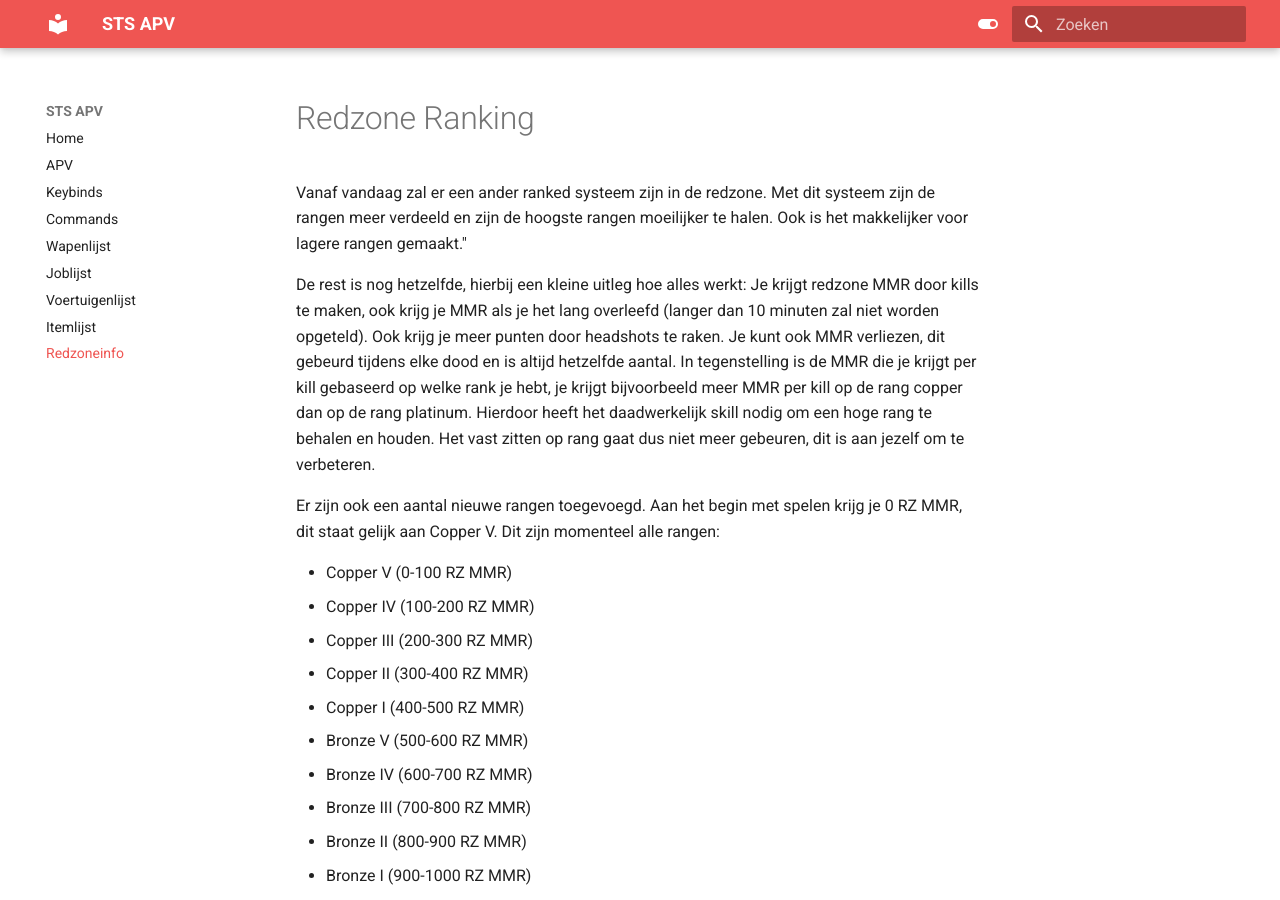
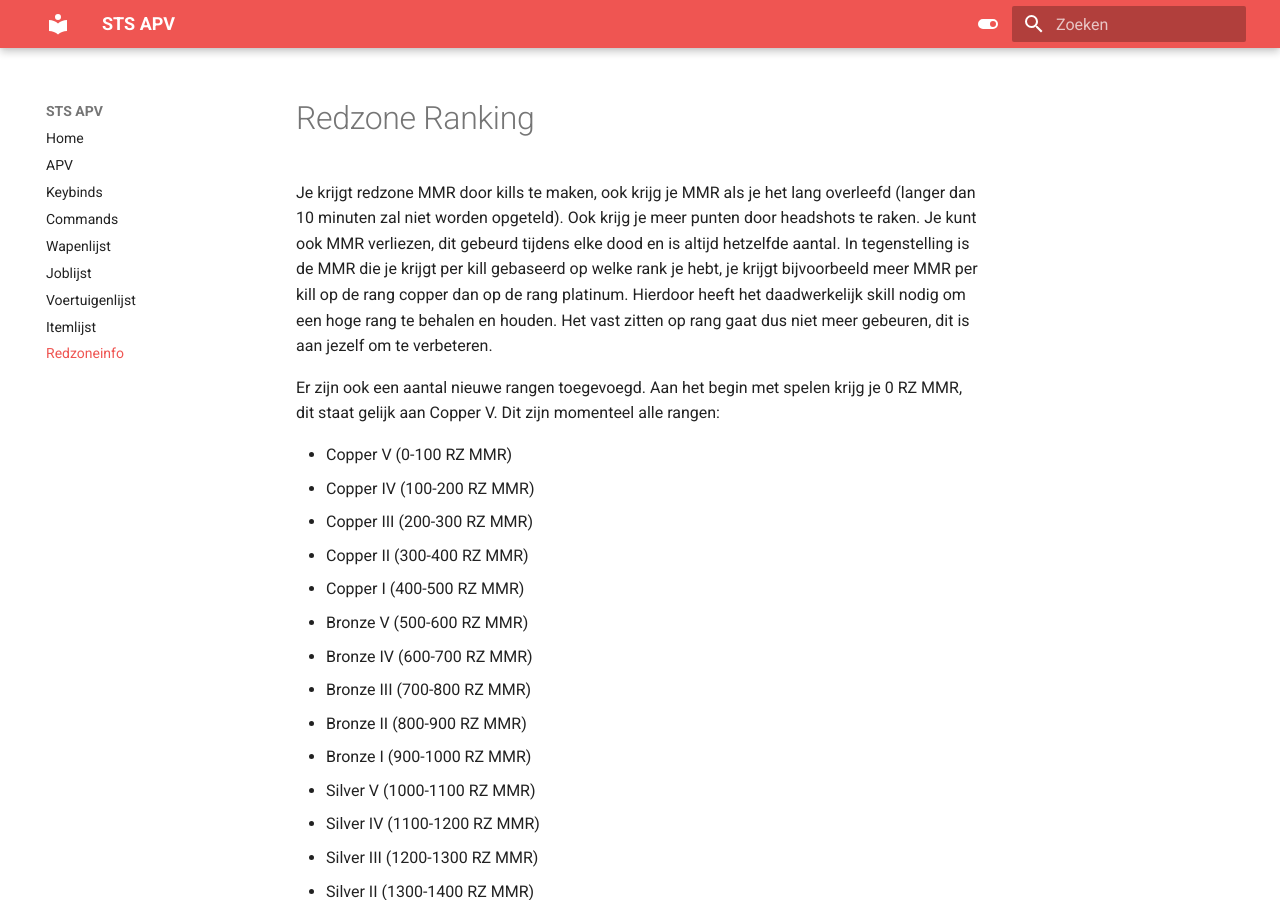
Before and after one commit to Welseyy/STSAPV, an MkDocs documentation site: the page built from docs/redzoneinfo.md, in a window 1280 px wide and 900 px high. Built offline with MkDocs 1.6.1 and Material for MkDocs 9.7.7, drawn with Linux system fonts in a browser that asks for light colours.

Commit message:
Update redzoneinfo.md

```diff
--- a/docs/redzoneinfo.md
+++ b/docs/redzoneinfo.md
@@ -1,8 +1,5 @@
 # Redzone Ranking
 
-Vanaf vandaag zal er een ander ranked systeem zijn in de redzone. Met dit systeem zijn de rangen meer verdeeld en zijn de hoogste rangen moeilijker te halen. Ook is het makkelijker voor lagere rangen gemaakt."
-
-De rest is nog hetzelfde, hierbij een kleine uitleg hoe alles werkt:
 Je krijgt redzone MMR door kills te maken, ook krijg je MMR als je het lang overleefd (langer dan 10 minuten zal niet worden opgeteld). Ook krijg je meer punten door headshots te raken.
 Je kunt ook MMR verliezen, dit gebeurd tijdens elke dood en is altijd hetzelfde aantal. In tegenstelling is de MMR die je krijgt per kill gebaseerd op welke rank je hebt, je krijgt bijvoorbeeld meer MMR per kill op de rang copper dan op de rang platinum. Hierdoor heeft het daadwerkelijk skill nodig om een hoge rang te behalen en houden. Het vast zitten op rang gaat dus niet meer gebeuren, dit is aan jezelf om te verbeteren.
 
```
